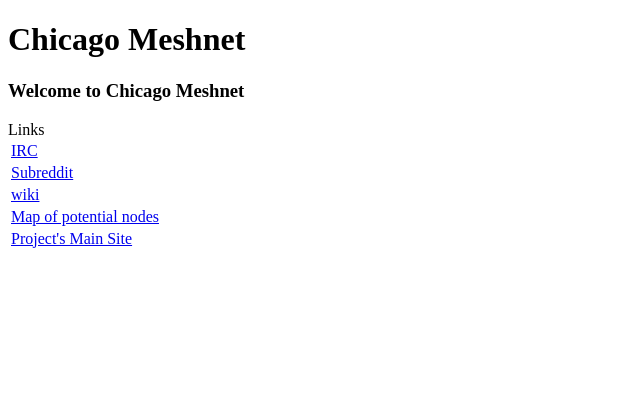
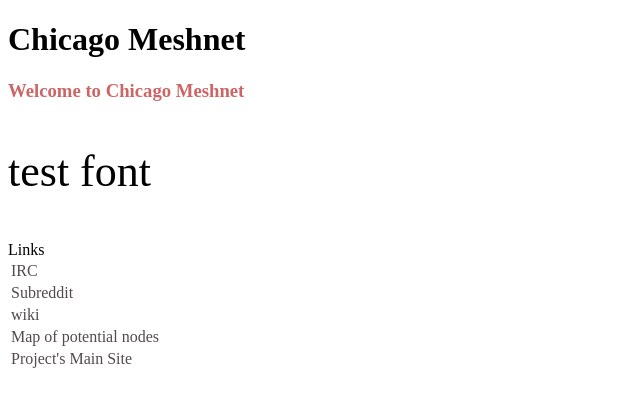
Before and after one commit to martyfoul/chicago.projectmeshnet.org, a plain HTML site: page index.html in a window 1280 px wide. Shown: the whole page, without its empty margins (0-640 px from the left). Drawn offline with Linux system fonts and the light colour scheme.

Commit message:
learning css

```diff
--- a/index.html
+++ b/index.html
@@ -1,12 +1,14 @@
 <!DOCTYPE html>
 <html lang="en">
 	<head>
+		<link rel="stylesheet" type="text/css" href="stylesheet.css">
 
 	</head>
 <title>Chicago Meshnet</title>
 	<body>
 		<h1>Chicago Meshnet</h1>
 		<h3>Welcome to Chicago Meshnet</h3>
+		<p>test font</p>
 		<table>
 			<thead>Links</thead>
 			<tbody>
--- /dev/null
+++ b/stylesheet.css
@@ -0,0 +1,14 @@
+p {
+    font-size: 44px;
+}
+h3 {
+    color: #cc6666;
+}
+
+h2 {
+    color: #8a2be2;
+}
+a {
+    color: #514b4b;
+    text-decoration: none;
+}
```
